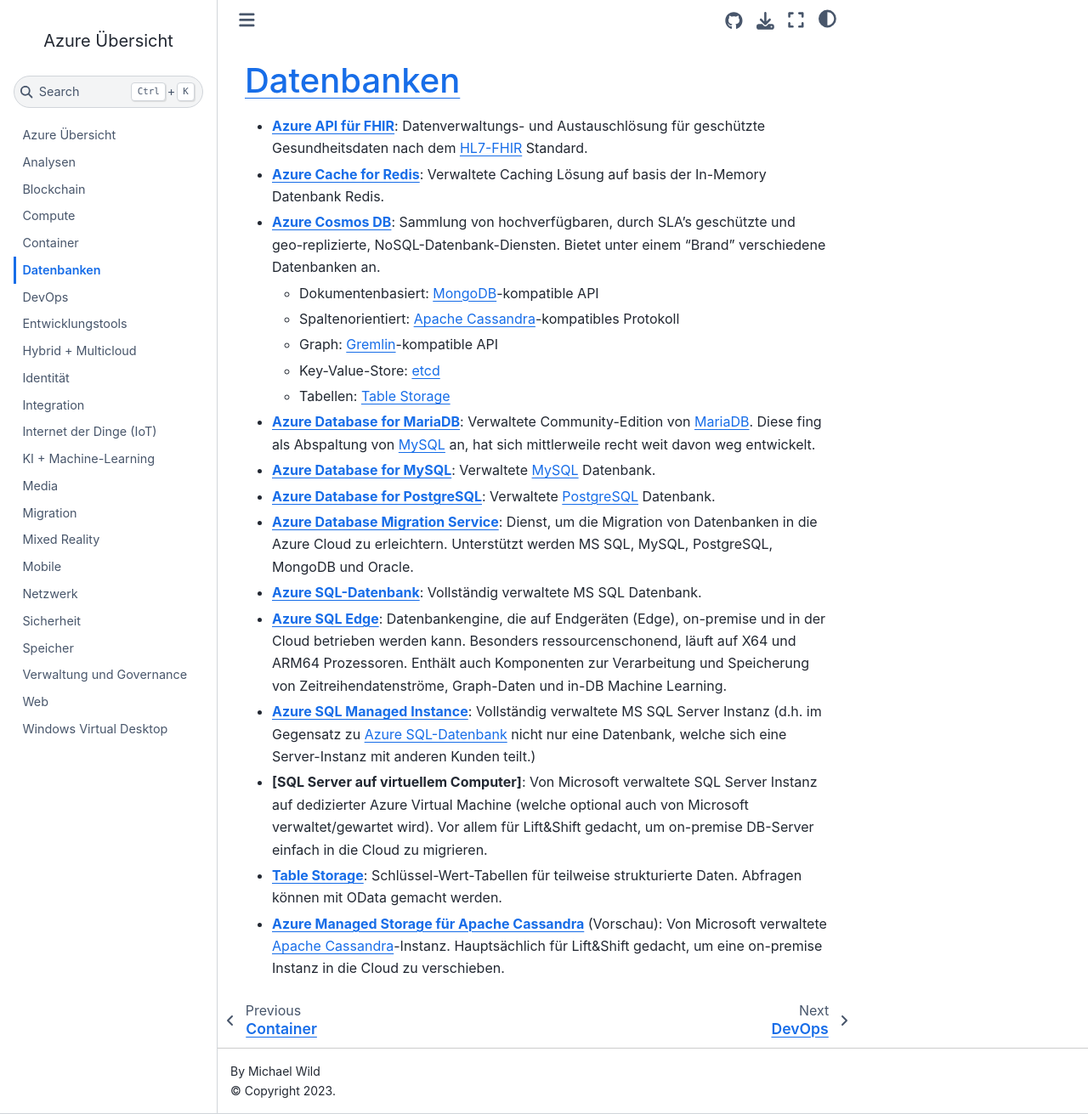
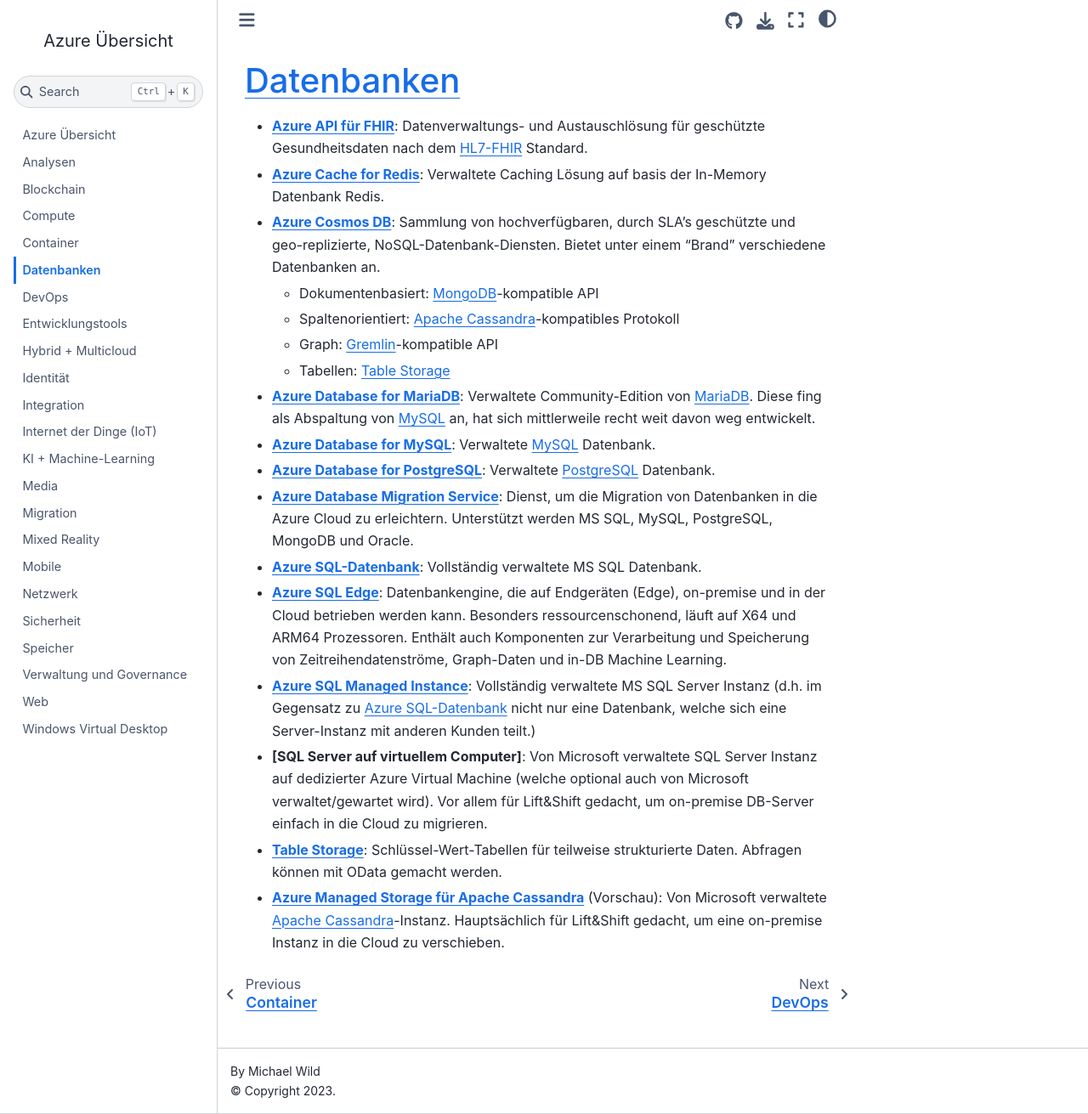
Before and after one commit to wildmichael/azure-overview, a Jupyter Book: the page built from databases.md, in a window 1280 px wide and 1311 px high. Shown: the whole window at 85% size. Built offline with Jupyter Book 1.0.4 settings and Sphinx 7.4.7 and the Sphinx Book theme 1.1.4, drawn with Linux system fonts in a browser that asks for light colours.

Commit message:
Remove retired etcd from Cosmos DB

```diff
--- a/databases.md
+++ b/databases.md
@@ -10,7 +10,6 @@
   * Dokumentenbasiert: [MongoDB]-kompatible API
   * Spaltenorientiert: [Apache Cassandra]-kompatibles Protokoll
   * Graph: [Gremlin]-kompatible API
-  * Key-Value-Store: [etcd]
   * Tabellen: [Table Storage]
 * **[Azure Database for MariaDB]**: Verwaltete Community-Edition von [MariaDB].
     Diese fing als Abspaltung von [MySQL] an, hat sich mittlerweile recht weit
@@ -47,7 +46,6 @@
 [MongoDB]: https://www.mongodb.com/
 [Apache Cassandra]: https://cassandra.apache.org/
 [Gremlin]: https://tinkerpop.apache.org/
-[etcd]: https://etcd.io/
 [Table Storage]: https://azure.microsoft.com/en-us/services/storage/tables/
 [Azure Database for MariaDB]: https://azure.microsoft.com/de-de/services/mariadb/
 [MariaDB]: https://mariadb.org/
```
